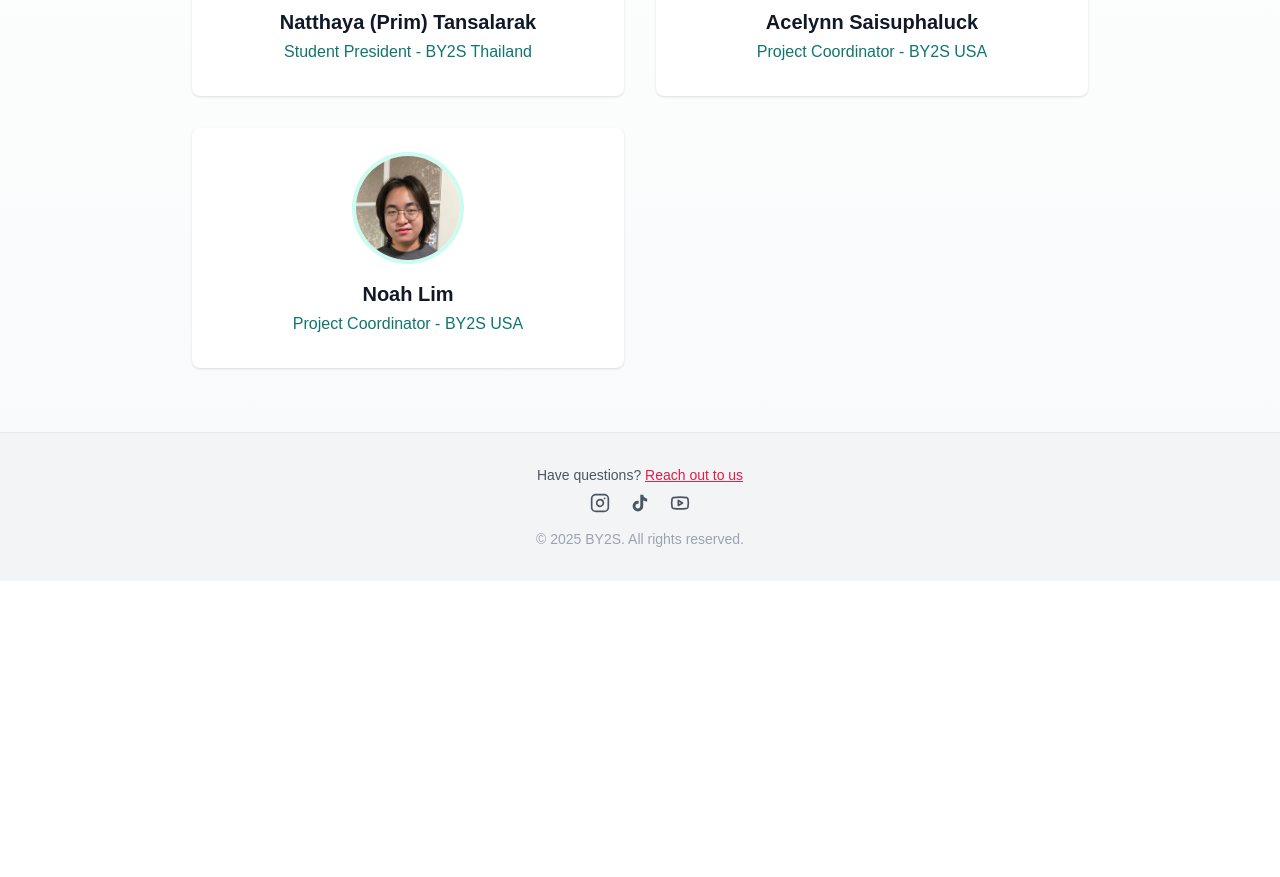
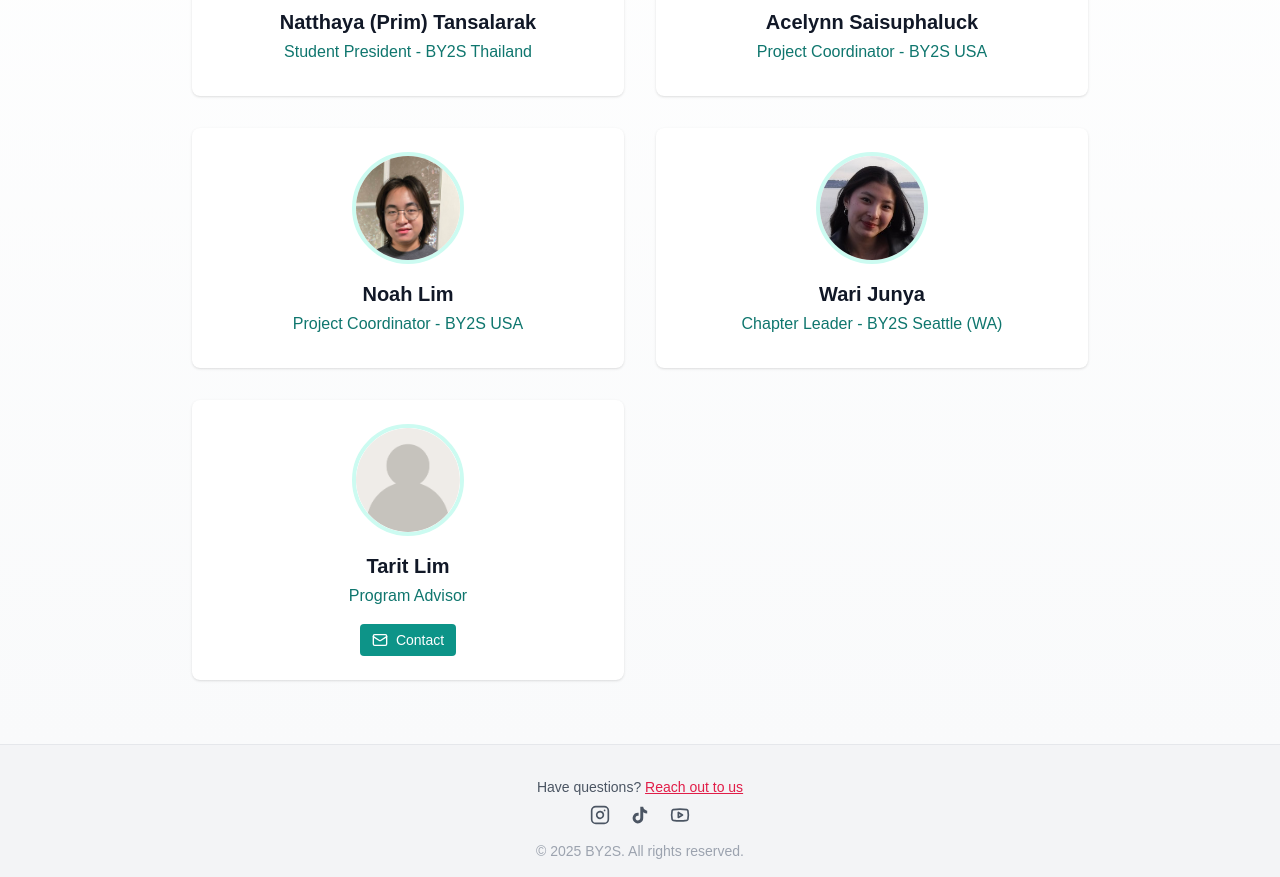
Before and after one commit to by2s2025/by2s-site, a Next.js app: page /team in a window 1280 px wide. Shown: the part 340-1217 px from the top of the page. Before the commit the page ends 921 px from the top, so only its background shows below. Built offline with nearby package versions, Linux system fonts and the light colour scheme; a web font is replaced by a local one.

Commit message:
Add Wari and program advisor with link to contact us (#21)

```diff
--- a/src/app/team/page.tsx
+++ b/src/app/team/page.tsx
@@ -1,6 +1,7 @@
 import React from "react";
 import { team } from "@/content/team";
 import Image from "next/image";
+import { Mail } from "lucide-react";
 
 const TeamPage = () => {
   return (
@@ -24,6 +25,14 @@ const TeamPage = () => {
               />
               <div className="font-bold text-xl mb-1 text-gray-900">{member.name}</div>
               <div className="text-teal-700 font-medium mb-2">{member.role}</div>
+              {member.hasContact && member.contactLink && (
+                <a href={member.contactLink}>
+                  <button className="mt-2 px-3 py-1.5 bg-teal-600 text-white rounded hover:bg-teal-700 transition flex items-center gap-2 text-sm">
+                    <Mail className="w-4 h-4" />
+                    Contact
+                  </button>
+                </a>
+              )}
             </div>
           ))}
         </div>
--- a/src/content/team.ts
+++ b/src/content/team.ts
@@ -14,4 +14,16 @@ export const team = [
     role: "Project Coordinator - BY2S USA",
     image: "/images/team/noah-lim.png",
   },
+  {
+    name: "Wari Junya",
+    role: "Chapter Leader - BY2S Seattle (WA)",
+    image: "/images/team/wari-junya.png",
+  },
+  {
+    name: "Tarit Lim",
+    role: "Program Advisor",
+    image: "/images/team/avatar-1.png",
+    hasContact: true,
+    contactLink: "/contact?type=other"
+  },
 ];
```
Also changed, not shown: public/images/team/avatar-1.png (added), public/images/team/wari-junya.png (added).
